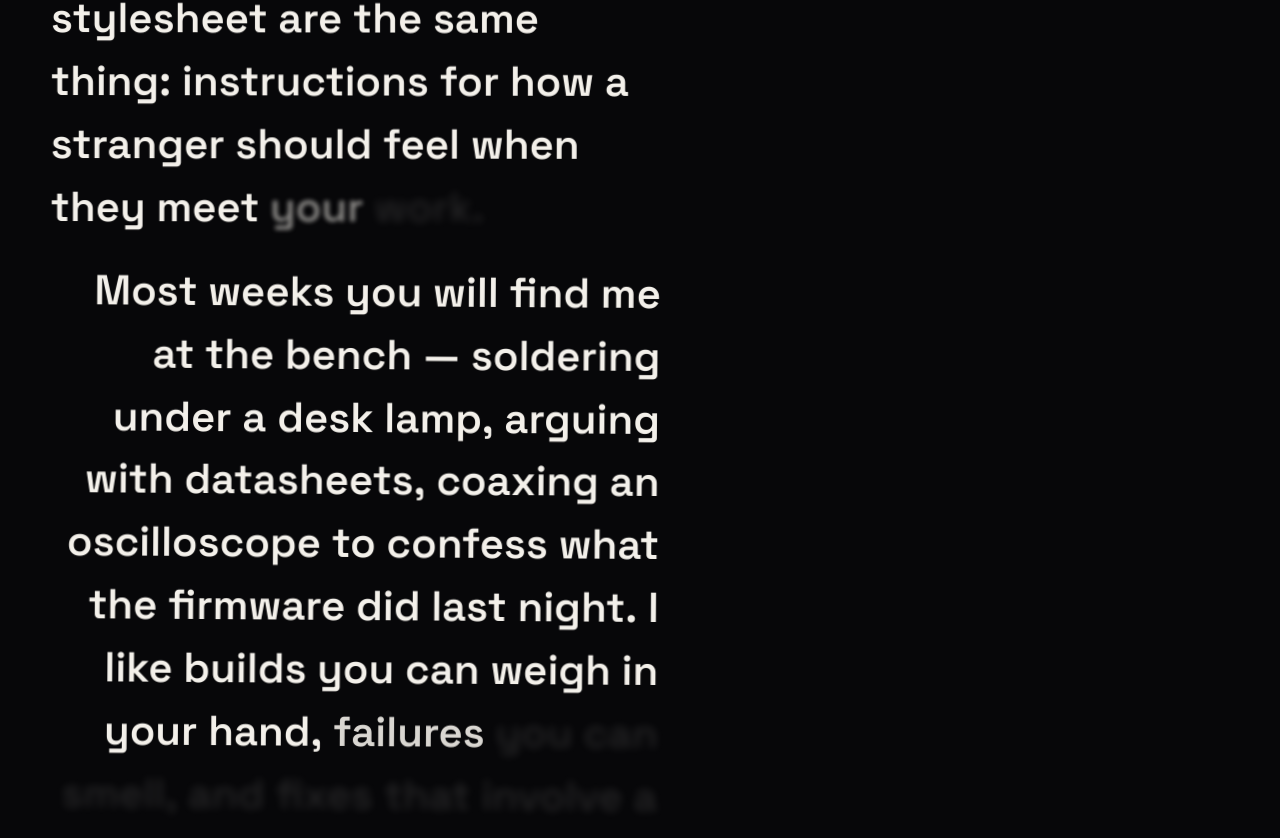
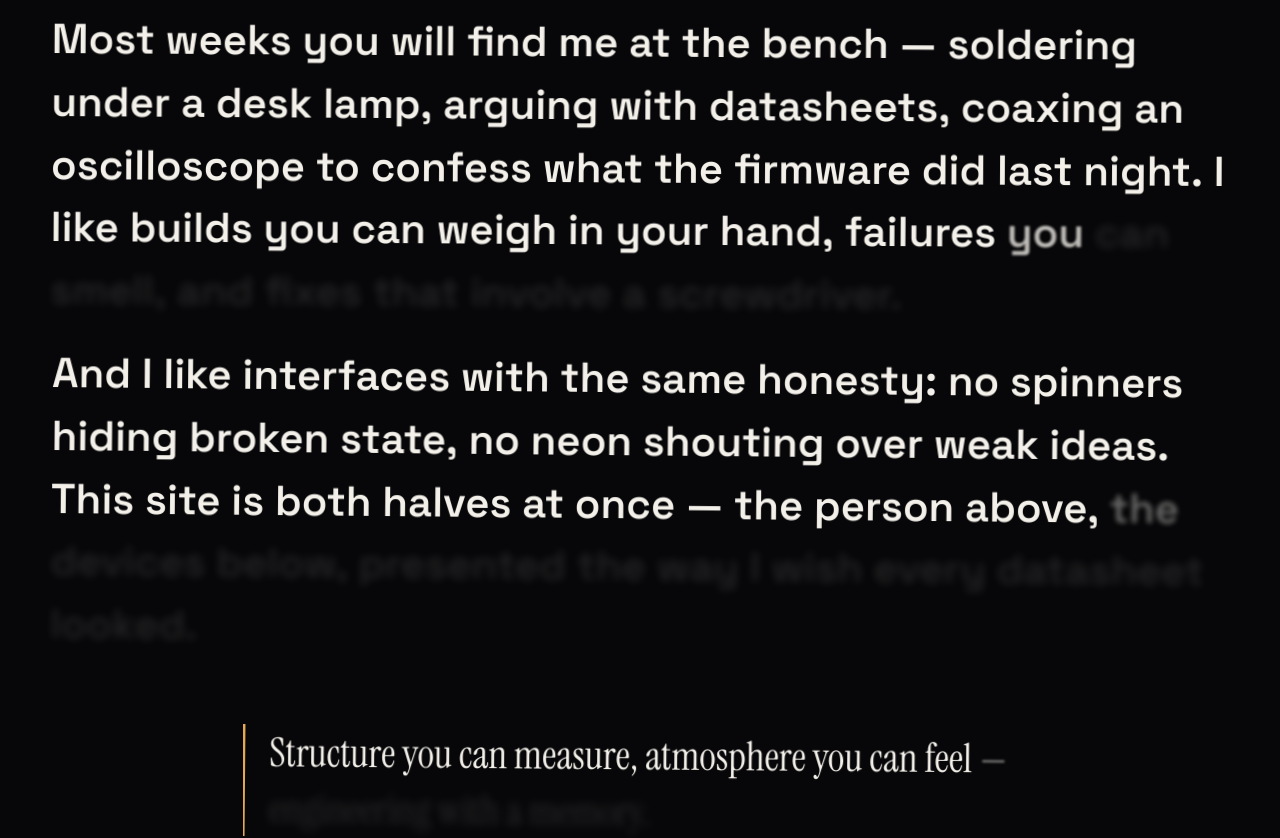
Before and after one commit to masterdorime/portofolio-websites, a Next.js app: page / in a window 1280 px wide. Shown: the part 3799-4637 px from the top of the page. Built offline with nearby package versions, Linux system fonts and the light colour scheme; no server answers.

Commit message:
style: story paragraphs full-width with phi spacing between them

```diff
--- a/src/app/globals.css
+++ b/src/app/globals.css
@@ -476,27 +476,9 @@ html.custom-cursor * {
   padding-left: 1.5rem;
 }
 
-/* Zigzag story measure: narrow column alternating sides, text aligned to
-   its side. Nothing crosses the measure line. */
-.story-zig {
-  max-width: 38rem;
-}
-.story-zig--right {
-  margin-left: auto;
-  text-align: right;
-}
-.story-zig--left {
-  margin-right: auto;
-  text-align: left;
-}
-@media (max-width: 640px) {
-  .story-zig {
-    max-width: none;
-  }
-  .story-zig--right {
-    margin-left: 0;
-    text-align: left;
-  }
+/* Story flow: full-width paragraphs, separated by generous φ spacing. */
+.story-flow > * + * {
+  margin-top: 2.618rem;
 }
 
 /* Project card body copy. */
--- a/src/app/page.tsx
+++ b/src/app/page.tsx
@@ -109,15 +109,17 @@ export default function Home() {
             <p className="page-kicker">01 — about</p>
             <h2 className="page-title">Precision instruments, memory-soft interfaces.</h2>
           </Reveal>
-          <ScrollReveal baseOpacity={0.12} baseRotation={2} containerClassName="story-zig story-zig--left">
+          <div className="story-flow">
+          <ScrollReveal baseOpacity={0.12} baseRotation={2}>
             I study Computer Engineering at Telkom University, Bandung, where I learned that a schematic and a stylesheet are the same thing: instructions for how a stranger should feel when they meet your work.
           </ScrollReveal>
-          <ScrollReveal baseOpacity={0.12} baseRotation={2} containerClassName="story-zig story-zig--right">
+          <ScrollReveal baseOpacity={0.12} baseRotation={2}>
             Most weeks you will find me at the bench — soldering under a desk lamp, arguing with datasheets, coaxing an oscilloscope to confess what the firmware did last night. I like builds you can weigh in your hand, failures you can smell, and fixes that involve a screwdriver.
           </ScrollReveal>
-          <ScrollReveal baseOpacity={0.12} baseRotation={2} containerClassName="story-zig story-zig--left">
+          <ScrollReveal baseOpacity={0.12} baseRotation={2}>
             And I like interfaces with the same honesty: no spinners hiding broken state, no neon shouting over weak ideas. This site is both halves at once — the person above, the devices below, presented the way I wish every datasheet looked.
           </ScrollReveal>
+          </div>
           <div className="story-bridge story-bridge--quote" aria-label="Philosophy">
             <ScrollReveal baseOpacity={0.15} baseRotation={1.5}>
               Structure you can measure, atmosphere you can feel — engineering with a memory.
```
